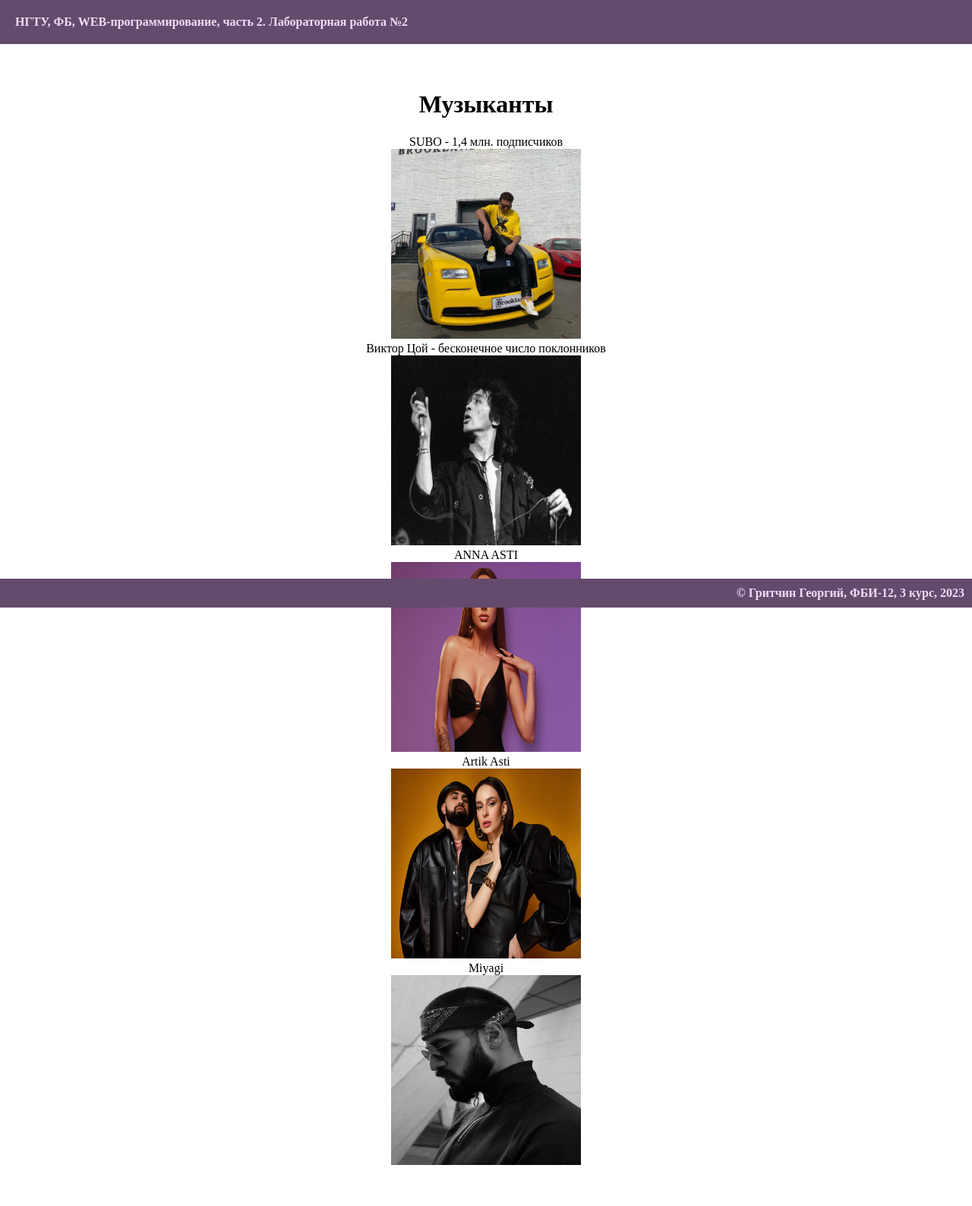
After one commit to kkapinoss/web-program-labs-2, a Flask app: page /lab2/musics in a window 1280 px wide. The commit adds this page. Shown: the whole page at 76% size. Run offline with Flask 3, Linux system fonts and the light colour scheme.

Commit message:
Самостоятельное задание

```diff
--- a/app.py
+++ b/app.py
@@ -214,3 +214,7 @@
 @app.route('/lab2/')
 def lab2():
     return render_template('lab2.html')
+
+@app.route('/lab2/musics')
+def musics():
+    return render_template('musics.html')
--- a/static/main.css
+++ b/static/main.css
@@ -3,6 +3,8 @@
 }
 
 main{
+	margin: 0 auto;
+	text-align: center;
 	margin-bottom: 40px;
 	padding: 10px;
 }
--- a/templates/lab2.html
+++ b/templates/lab2.html
@@ -10,7 +10,7 @@
             <a href="/lab2/example">example</a>
         </li>
         <li>
-            <a href="/lab2/cars">cars</a>
+            <a href="/lab2/musics">musics</a>
         </li>
     </ol>
 {% endblock %}
--- /dev/null
+++ b/templates/musics.html
@@ -0,0 +1,18 @@
+{% extends "base.html" %}
+
+{% block lab %} Лабораторная работа №2 {% endblock %}
+
+{% block main %}
+<link rel="stylesheet" href="{{url_for('static', filename='main.css')}}">
+    <h1>Музыканты</h1>
+    <div>SUBO - 1,4 млн. подписчиков</div>
+    <img  src="../static/subo.jpg" alt="Фотография" width="250px" height="250px">
+    <div>Виктор Цой - бесконечное число поклонников</div>
+    <img  src="../static/coi.jpg" alt="Фотография" width="250px" height="250px">
+    <div>ANNA ASTI</div>
+    <img  src="../static/anna_asti.jpg" alt="Фотография" width="250px" height="250px">
+    <div>Artik Asti</div>
+    <img  src="../static/artik_asti.jpg" alt="Фотография" width="250px" height="250px">
+    <div>Miyagi</div>
+    <img  src="../static/miyagi.jpg" alt="Фотография" width="250px" height="250px">
+{% endblock %}
```
Also changed, not shown: static/anna_asti.jpg (added), static/artik_asti.jpg (added), static/coi.jpg (added), static/miyagi.jpg (added), static/subo.jpg (added).
